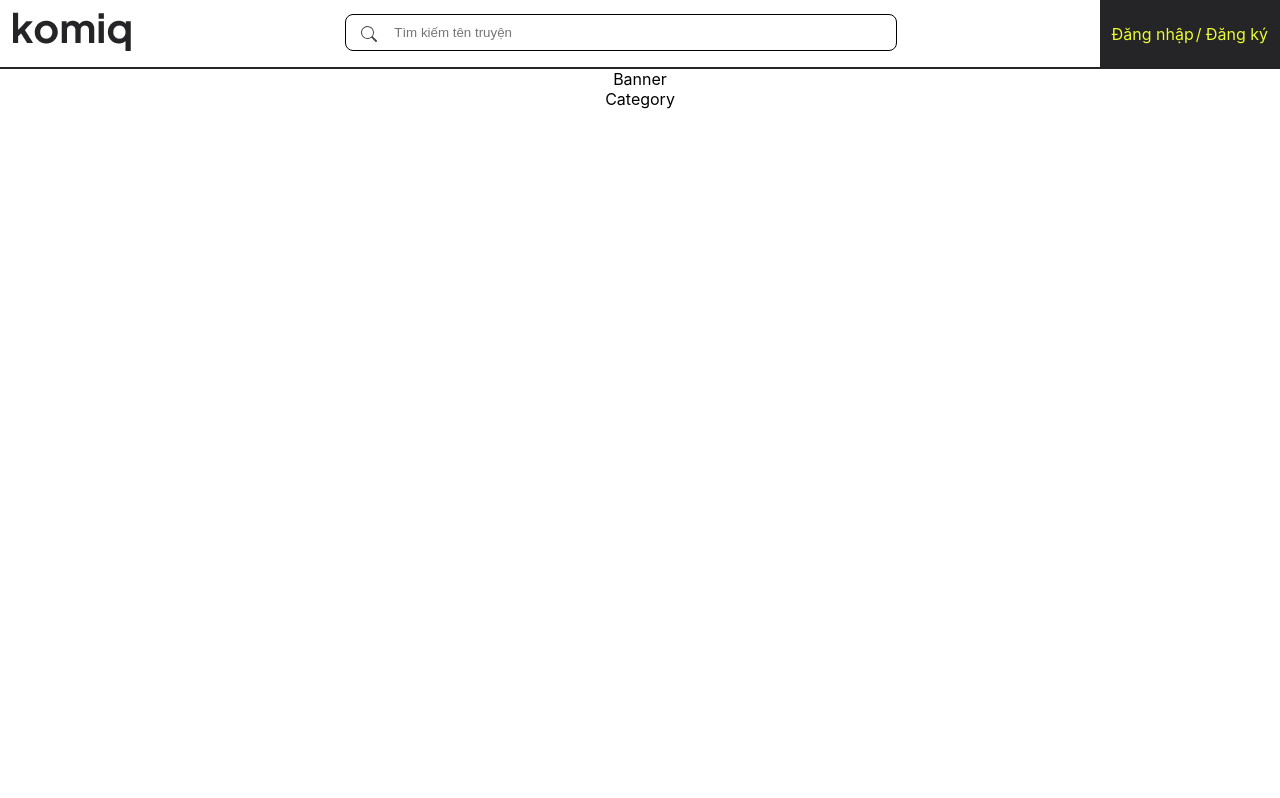
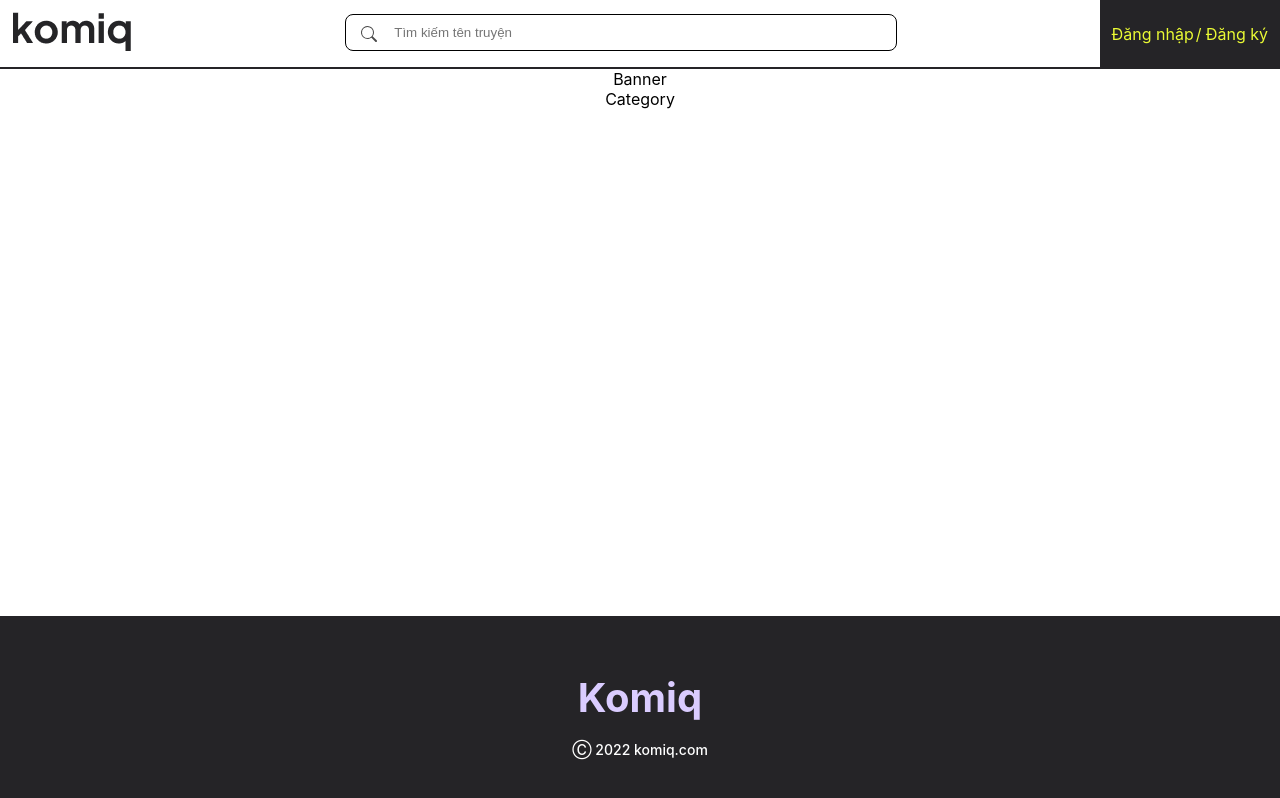
Before and after one commit to diennn-gg/training-jun, a React (Create React App) app in the folder web-truyen/: page / in a window 1280 px wide. Built offline with nearby package versions, Linux system fonts and the light colour scheme.

Commit message:
app: footer

```diff
--- a/web-truyen/src/App.js
+++ b/web-truyen/src/App.js
@@ -2,6 +2,7 @@ import './App.scss';
 import Header from './components/Header.js'
 import Banner from './components/Banner.js'
 import Category from './components/Category.js'
+import Footer from './components/Footer.js'
 
 function App() {
   return (
@@ -9,6 +10,7 @@ function App() {
       <Header></Header>
       <Banner></Banner>
       <Category></Category>
+      <Footer></Footer>
     </div>
   );
 }
--- a/web-truyen/src/App.scss
+++ b/web-truyen/src/App.scss
@@ -1,7 +1,24 @@
+html {
+  -moz-box-sizing: border-box;
+       box-sizing: border-box;
+  font-family: Plus Jakarta Sans;
+  font-style: normal;
+}
+
+body {
+  margin: 0;
+}
+
+*, *:before, *:after {
+  -moz-box-sizing: inherit;
+       box-sizing: inherit;
+}
+
 .App {
   text-align: center;
 }
 
+//------Header------
 .Header {
   display: flex;
   justify-content: space-between;
@@ -74,3 +91,31 @@
   }
 
 }
+
+//------Footer------
+.Footer {
+  position: fixed;
+  left: 0;
+  bottom: 0;
+  width: 100%;
+  padding: 40px 0;
+  text-align: center;
+  background:#252427;
+  color: white;
+
+  &-title {
+    margin: 12px 0;
+    font-size: 40px;
+    font-weight: 700;
+    line-height: 60px;
+    color:#DACCFF;
+  }
+
+  &-text {
+    margin: 0;
+    font-size: 14px;
+    font-weight: 500;
+    line-height: 20px;
+    color: #FFF;
+  }
+}
--- a/web-truyen/src/components/Footer.js
+++ b/web-truyen/src/components/Footer.js
@@ -1,7 +1,10 @@
 
 function Footer () {
     return (
-        <div className="footer">Footer</div>
+        <div className="Footer">
+            <h1 className="Footer-title">Komiq</h1>
+            <p className="Footer-text">Ⓒ 2022 komiq.com</p>
+        </div>
     )
 }
 
```
